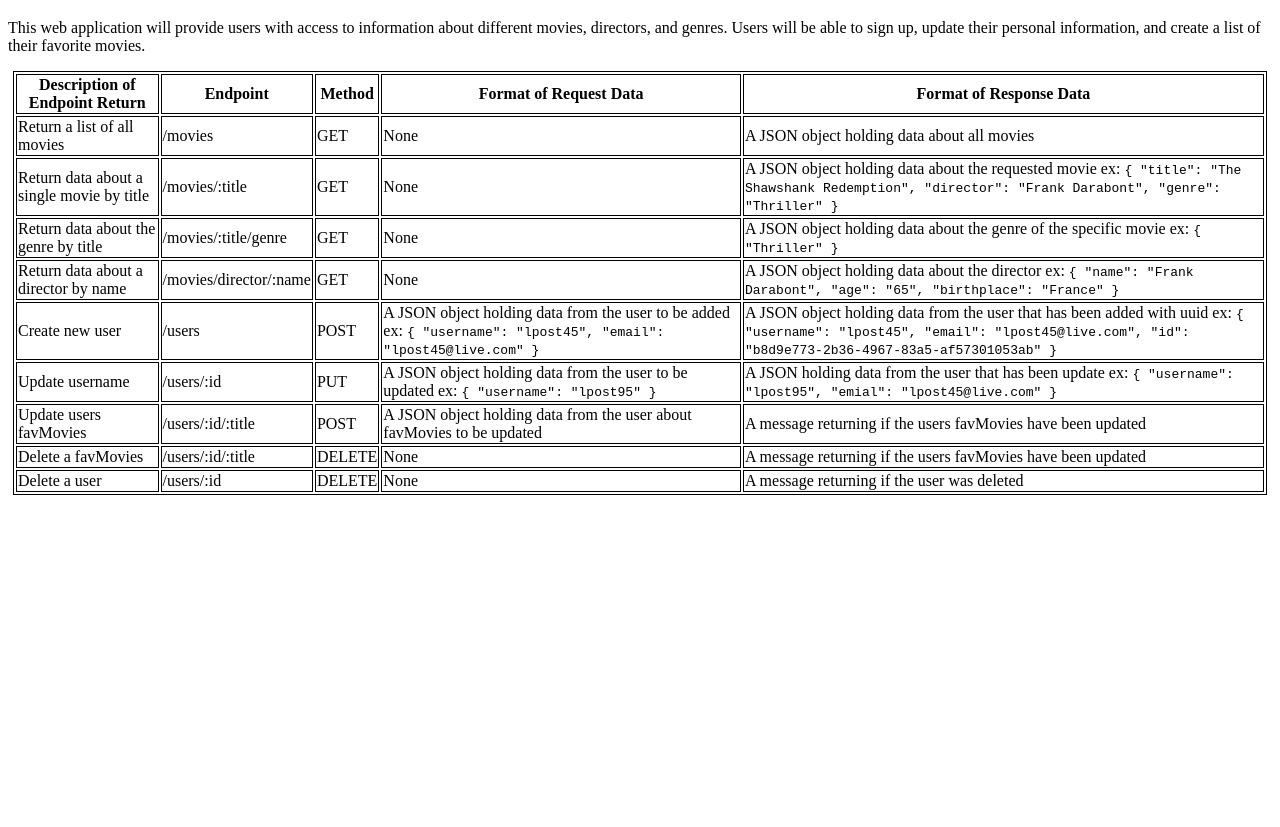
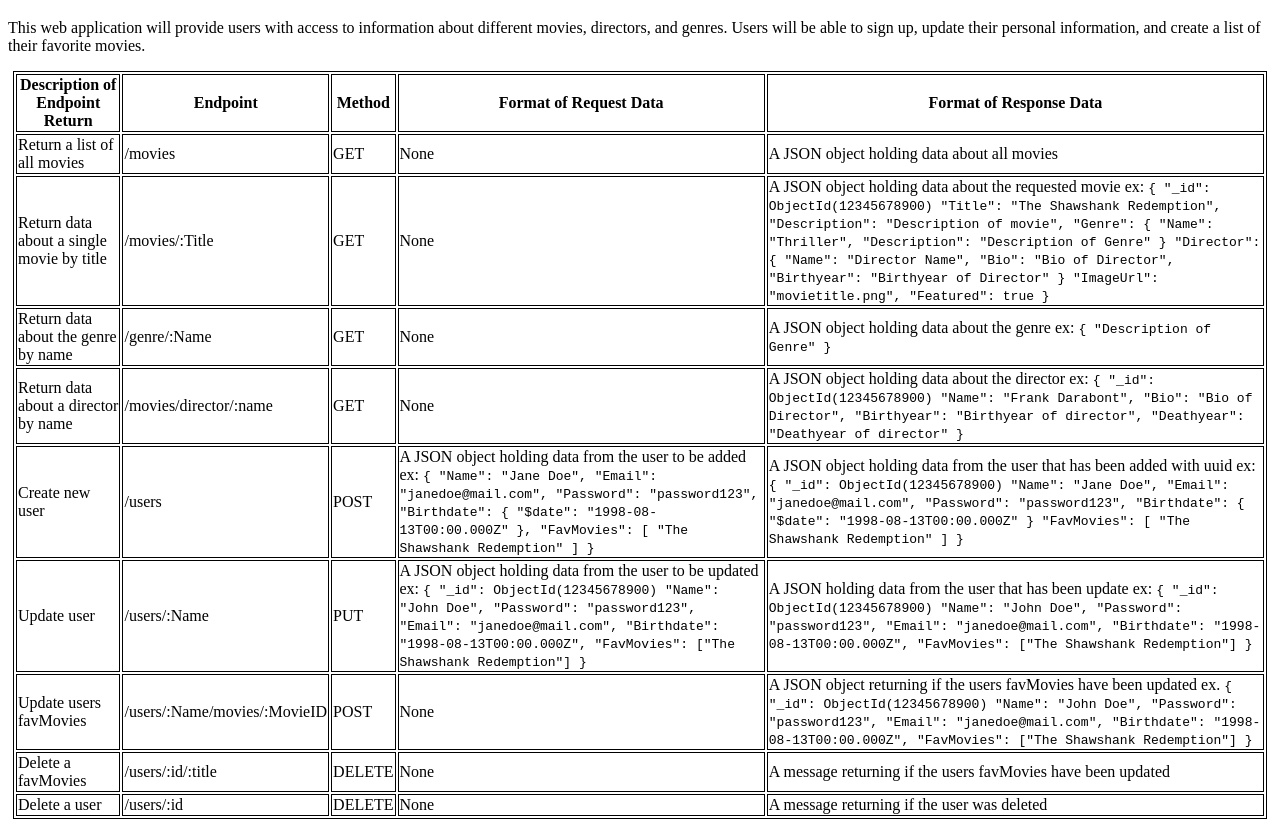
Before and after one commit to lpost45/movie_api, a website: page public/documentation.html in a window 1280 px wide. Shown: the part 61-888 px from the top of the page. Before the commit the page ends 800 px from the top, so only its background shows below. Drawn offline with Linux system fonts and the light colour scheme.

Commit message:
Update table of endpoints with new data

```diff
--- a/public/documentation.html
+++ b/public/documentation.html
@@ -34,28 +34,39 @@
             </tr>
             <tr>
                 <td>Return data about a single movie by title</td>
-                <td>/movies/:title</td>
+                <td>/movies/:Title</td>
                 <td>GET</td>
                 <td>None</td>
                 <td>A JSON object holding data about the requested movie ex:
                     <code>
                         {
-                            "title": "The Shawshank Redemption",
-                            "director": "Frank Darabont",
-                            "genre": "Thriller"
+                            "_id": ObjectId(12345678900)
+                            "Title": "The Shawshank Redemption",
+                            "Description": "Description of movie",
+                            "Genre": {
+                                "Name": "Thriller",
+                                "Description": "Description of Genre"
+                            }
+                            "Director": {
+                                "Name": "Director Name",
+                                "Bio": "Bio of Director",
+                                "Birthyear": "Birthyear of Director"
+                            }
+                            "ImageUrl": "movietitle.png",
+                            "Featured": true
                         }
                     </code>
                 </td>
             </tr>
             <tr>
-                <td>Return data about the genre by title</td>
-                <td>/movies/:title/genre</td>
+                <td>Return data about the genre by name</td>
+                <td>/genre/:Name</td>
                 <td>GET</td>
                 <td>None</td>
-                <td>A JSON object holding data about the genre of the specific movie ex:
+                <td>A JSON object holding data about the genre ex:
                     <code>
                         {
-                            "Thriller"
+                            "Description of Genre"
                         }
                     </code>
                 </td>
@@ -68,9 +79,11 @@
                 <td>A JSON object holding data about the director ex:
                     <code>
                         {
-                            "name": "Frank Darabont",
-                            "age": "65",
-                            "birthplace": "France"
+                            "_id": ObjectId(12345678900)
+                            "Name": "Frank Darabont",
+                            "Bio": "Bio of Director",
+                            "Birthyear": "Birthyear of director",
+                            "Deathyear": "Deathyear of director"
                         }
                     </code>
                 </td>
@@ -82,47 +95,82 @@
                <td>A JSON object holding data from the user to be added ex:
                     <code>
                         {
-                            "username": "lpost45",
-                            "email": "lpost45@live.com"
+                            "Name": "Jane Doe",
+                            "Email": "janedoe@mail.com",
+                            "Password": "password123",
+                            "Birthdate": {
+                                "$date": "1998-08-13T00:00.000Z"
+                            },
+                            "FavMovies": [
+                                "The Shawshank Redemption"
+                            ]
+
                         }
                     </code>
                </td>
                <td>A JSON object holding data from the user that has been added with uuid ex:
                     <code>
                         {
-                            "username": "lpost45",
-                            "email": "lpost45@live.com",
-                            "id": "b8d9e773-2b36-4967-83a5-af57301053ab"
+                            "_id": ObjectId(12345678900)
+                            "Name": "Jane Doe",
+                            "Email": "janedoe@mail.com",
+                            "Password": "password123",
+                            "Birthdate": {
+                                "$date": "1998-08-13T00:00.000Z"
+                            }
+                            "FavMovies": [
+                                "The Shawshank Redemption"
+                            ]
                         }
                     </code>
                </td>
             </tr>
             <tr>
-                <td>Update username</td>
-                <td>/users/:id</td>
+                <td>Update user</td>
+                <td>/users/:Name</td>
                 <td>PUT</td>
                 <td>A JSON object holding data from the user to be updated ex:
                     <code>
                         {
-                            "username": "lpost95"
+                            "_id": ObjectId(12345678900)
+                            "Name": "John Doe",
+                            "Password": "password123",
+                            "Email": "janedoe@mail.com",
+                            "Birthdate": "1998-08-13T00:00.000Z",
+                            "FavMovies": ["The Shawshank Redemption"]
                         }
                     </code>
                 </td>
                 <td>A JSON holding data from the user that has been update ex:
                     <code>
                         {
-                            "username": "lpost95",
-                            "emial": "lpost45@live.com"
+                            "_id": ObjectId(12345678900)
+                            "Name": "John Doe",
+                            "Password": "password123",
+                            "Email": "janedoe@mail.com",
+                            "Birthdate": "1998-08-13T00:00.000Z",
+                            "FavMovies": ["The Shawshank Redemption"]
                         }
                     </code>
                 </td>
             </tr>
             <tr>
                 <td>Update users favMovies</td>
-                <td>/users/:id/:title</td>
+                <td>/users/:Name/movies/:MovieID</td>
                 <td>POST</td>
-                <td>A JSON object holding data from the user about favMovies to be updated</td>
-                <td>A message returning if the users favMovies have been updated</td>
+                <td>None</td>
+                <td>A JSON object returning if the users favMovies have been updated ex.
+                    <code>
+                        {
+                            "_id": ObjectId(12345678900)
+                            "Name": "John Doe",
+                            "Password": "password123",
+                            "Email": "janedoe@mail.com",
+                            "Birthdate": "1998-08-13T00:00.000Z",
+                            "FavMovies": ["The Shawshank Redemption"]
+                        }
+                    </code>
+                </td>
             </tr>
             <tr>
                 <td>Delete a favMovies</td>
```
